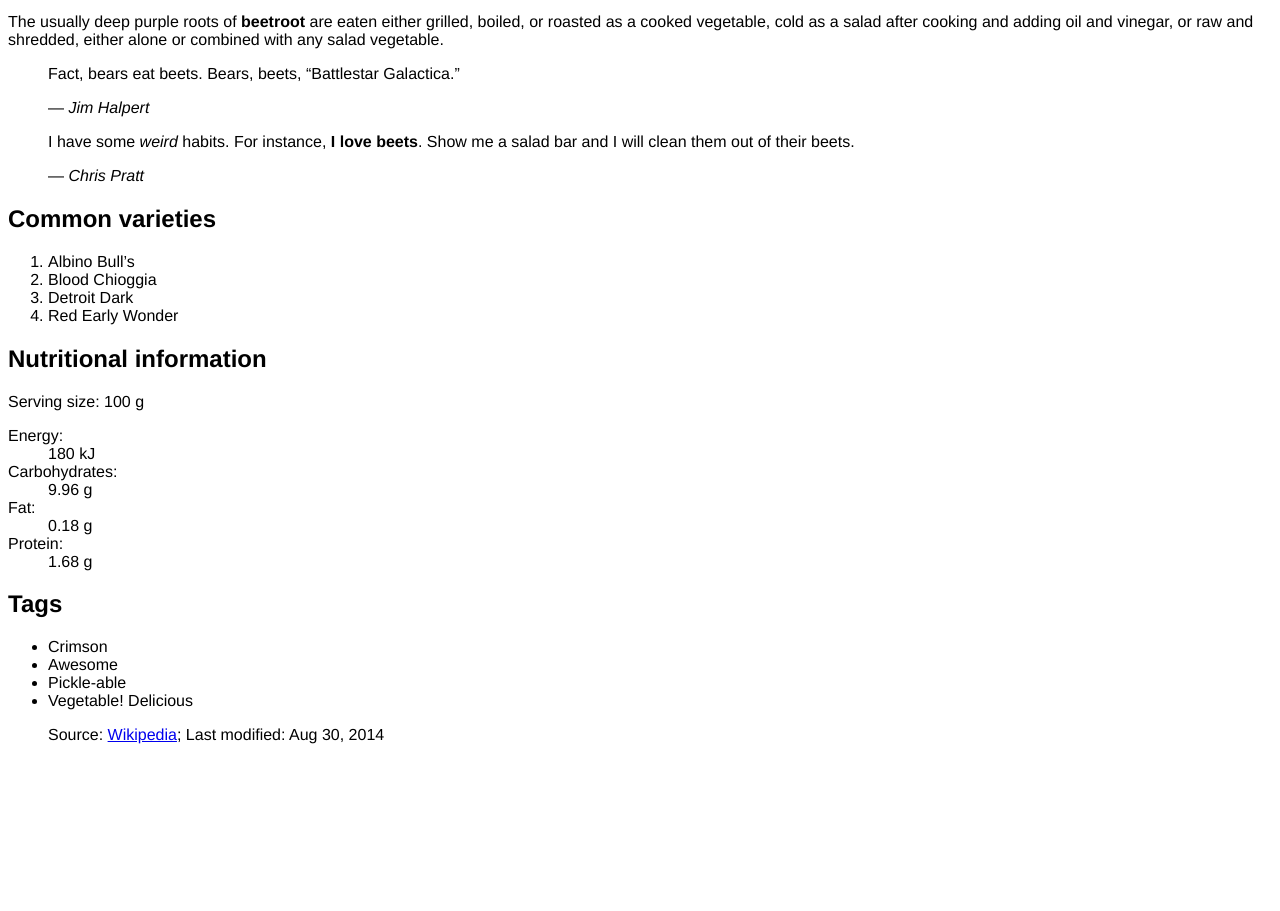
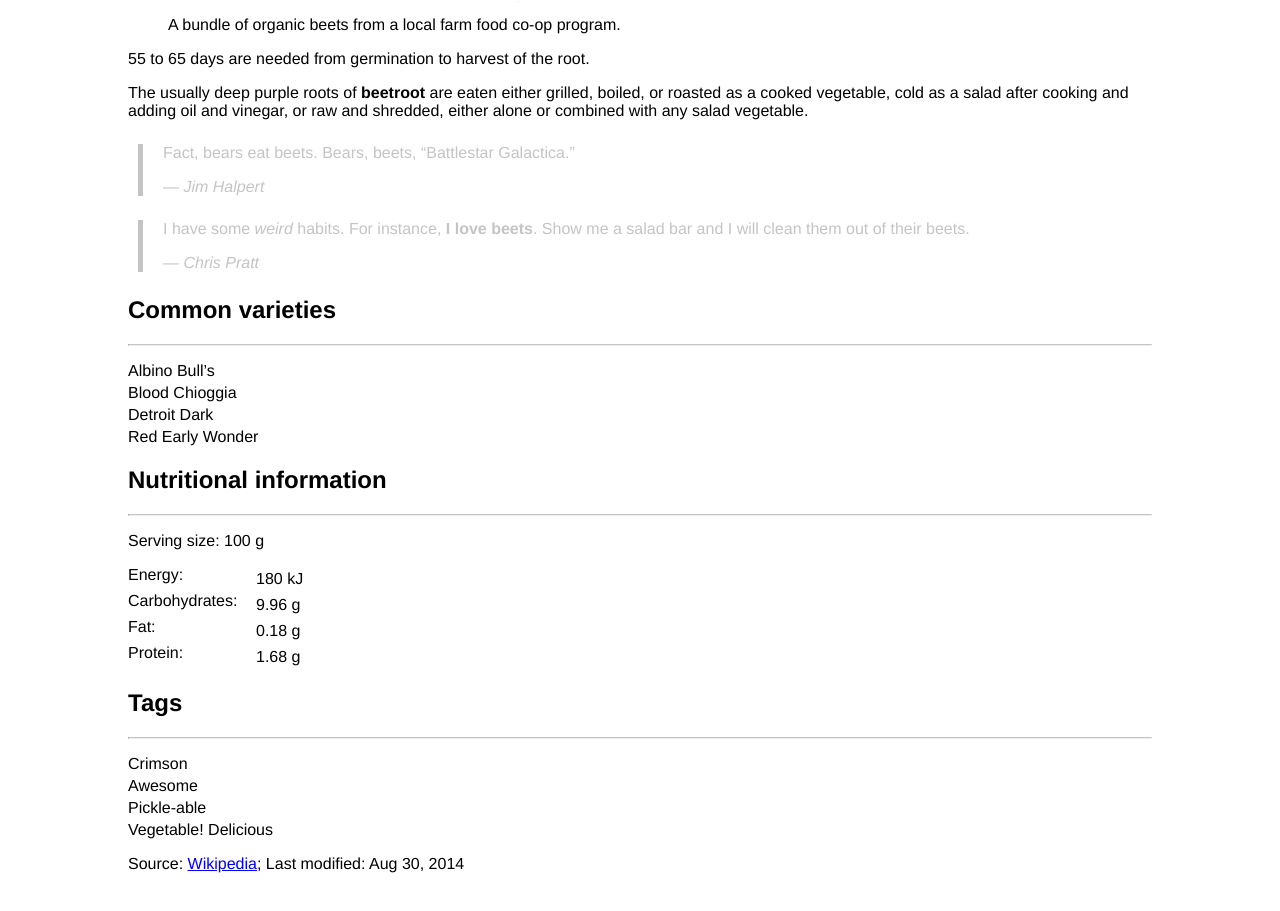
Before and after one commit to nillehcar/dsn1678-exercise-0, a plain HTML site: page index.html in a window 1280 px wide. Shown: the part 825-1736 px from the top of the page. Before the commit the page ends 1585 px from the top, so only its background shows below. Drawn offline with Linux system fonts and the light colour scheme.

Commit message:
Styled html page

```diff
--- a/css/general.css
+++ b/css/general.css
@@ -1,3 +1,45 @@
 body {
 	font-family: Helvetica, Arial, 'sans-serif';
+	margin: 10%;
 }
+
+img {
+	width: 100%;
+}
+
+blockquote {
+	color: #C4C4C4;
+	border-left: 5px solid #C4C4C4;
+	padding: 0 20px;
+	margin: 1.5em 10px;
+}
+
+hr {
+	border-top: 1px solid #C4C4C4;
+}
+
+
+ul,ol {
+	padding: 0;
+}
+
+li {
+	list-style-type: none;
+	margin: .25em 0;
+}
+
+dl {
+	overflow: hidden;
+}
+
+dt {
+	float: left;
+	clear: left;
+	width: 8em;
+}
+
+dd {
+	float: left;
+	margin: .25em 0;
+	padding: 0;
+}
--- a/index.html
+++ b/index.html
@@ -7,6 +7,7 @@
 	<body>
 
 <h1>Beetroot <i>(Beta vulgaris)</i></h1>
+	<hr>
 
 	<figure>
 		<img src="images/beets.jpg" alt="">
@@ -33,6 +34,7 @@ cooked vegetable, cold as a salad after cooking and adding oil and vinegar, or r
 </blockquote>
 
 <h2>Common varieties</h2>
+<hr>
 	<ol>
 		<li>Albino Bull’s</li>
 		<li>Blood Chioggia</li>
@@ -41,13 +43,17 @@ cooked vegetable, cold as a salad after cooking and adding oil and vinegar, or r
 	</ol>
 
 <h2>Nutritional information</h2>
+<hr>
 	<p>Serving size: 100 g</p>
-		<dt>Energy:</dt><dd><data value="180"> 180 kJ</data><dd>
+	<dl>
+		<dt>Energy:</dt><dd><data value="180"> 180 kJ</data></dd>
 		<dt>Carbohydrates:</dt><dd><data value="9.96"> 9.96 g</data></dd>
 		<dt>Fat:</dt><dd><data value="0.18"> 0.18 g</data></dd>
 		<dt>Protein:</dt><dd><data value="1.68"> 1.68 g</data></dd>
+	</dl>
 
 <h2>Tags</h2>
+<hr>
 	<ul>
 		<li>Crimson</li>
 		<li>Awesome</li>
```
